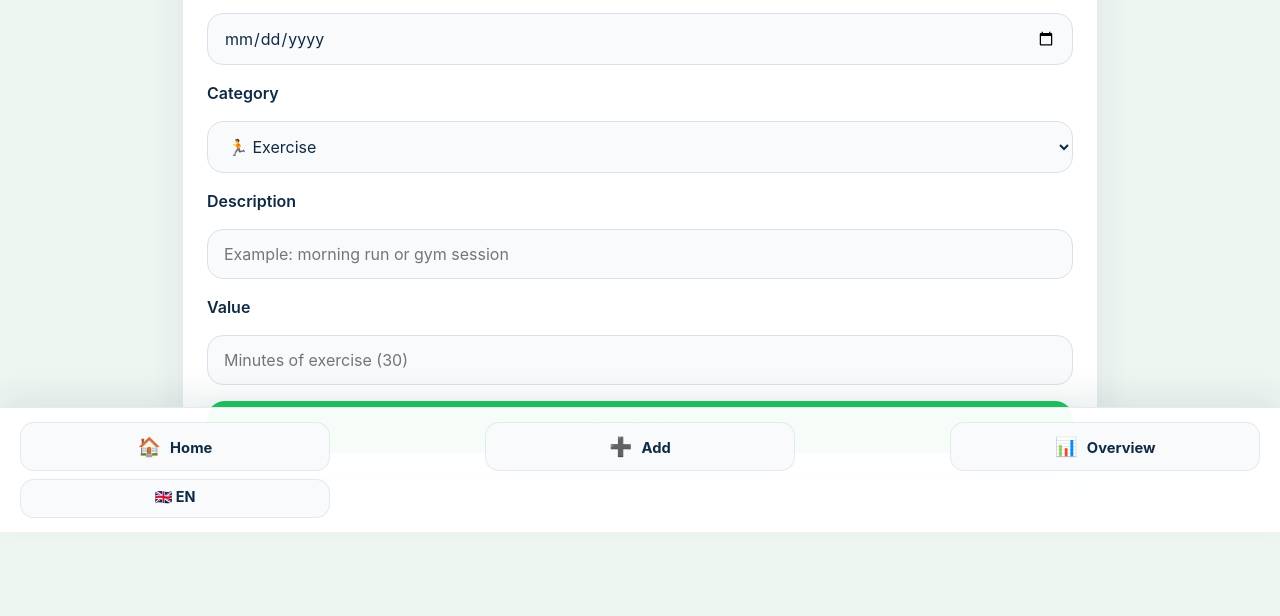
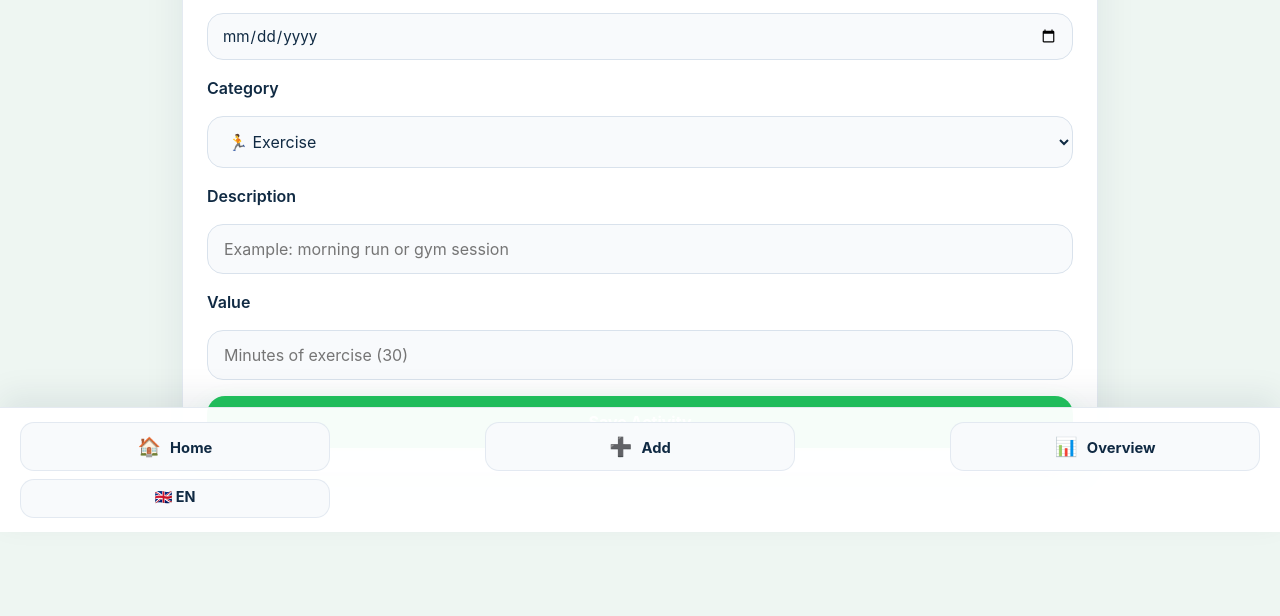
Before and after one commit to wsdi123/schoolproject-pwa, a website: page public/toevoegen.html in a window 1280 px wide. Shown: the part 268-884 px from the top of the page. Drawn offline with Linux system fonts and the light colour scheme.

Commit message:
Verklein datumveld voor betere kaartweergave

```diff
--- a/public/css/style.css
+++ b/public/css/style.css
@@ -109,6 +109,8 @@ select {
 input[type="date"] {
   width: 100%;
   max-width: 100%;
+  padding: 12px 14px;
+  font-size: 0.95rem;
 }
 
 input:focus,
```
